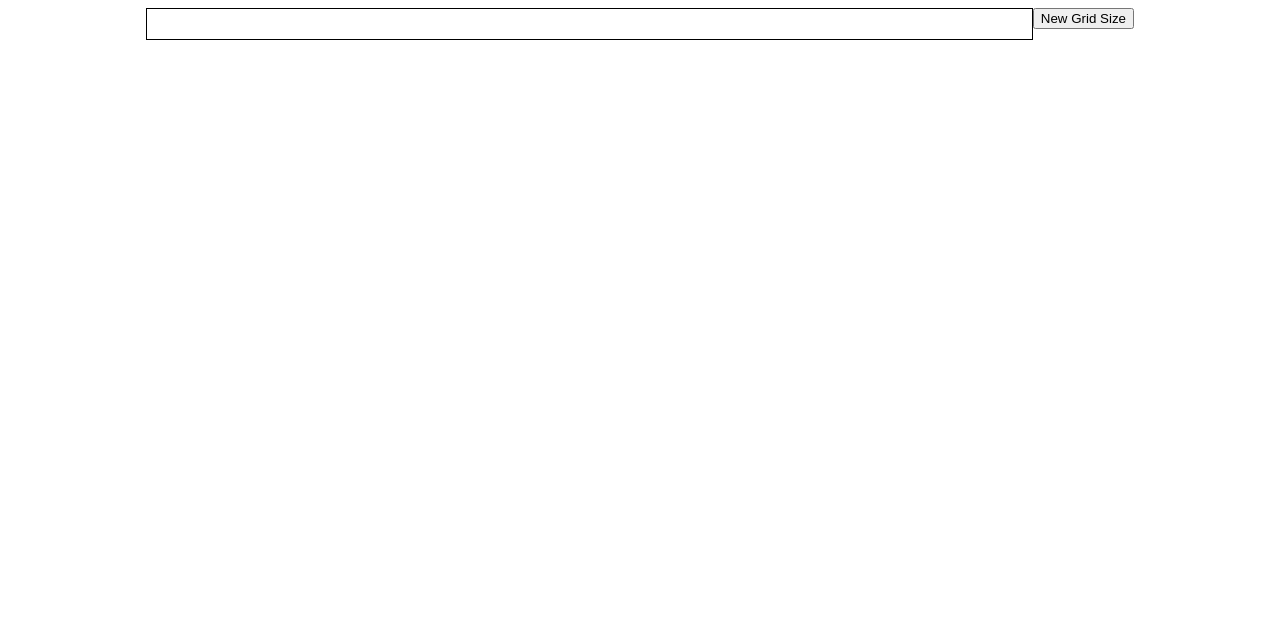
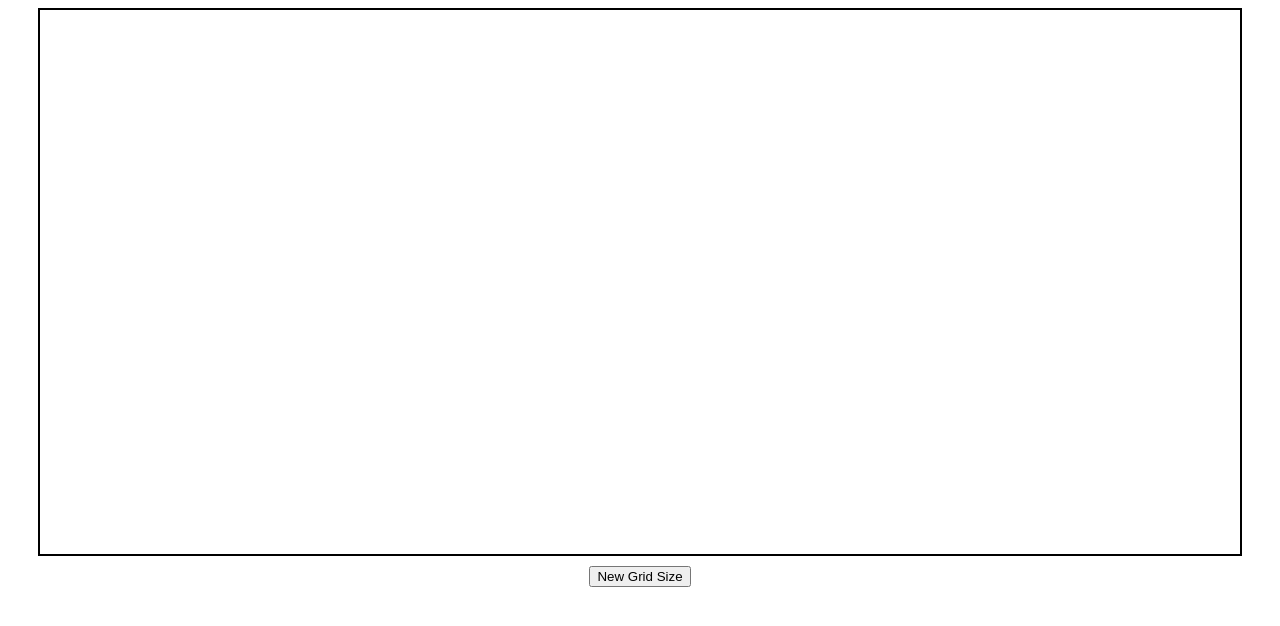
Before and after one commit to NotPedrovisk/EtchASketch, a plain HTML site: page index.html in a window 1280 px wide. Drawn offline with Linux system fonts and the light colour scheme.

Commit message:
ended up changing whole system for drawing grid, now using nested for loops for rows and columns, also changed css

```diff
--- a/scripts.js
+++ b/scripts.js
@@ -1,20 +1,29 @@
 const container = document.querySelector("div");
 
 
-//create a loop maybe for creating 16x16 divs, or 256 total
-let currentDimension = 256
+//create a loop maybe for creating 16x16 divs
+let currentRow = 16
+let currentColumn = 16
 
 function drawGrid(){
-    for(i = 0; i < currentDimension; i++){
-        const newDiv = document.createElement("div");
-        newDiv.setAttribute("class", "testDivs");
+    for(let i = 0; i < currentRow; i++){
+        const newRow = document.createElement("div");
+        newRow.setAttribute("class", "row");
 
-        newDiv.addEventListener("mouseenter", ()=>{
-            newDiv.style.backgroundColor = "black";
-        });
+        for(let n = 0; n < currentColumn; n++){
+            const newColumn = document.createElement("div");
+            newColumn.setAttribute("class", "column");
 
+            newColumn.addEventListener("mouseenter", ()=>{
+                newColumn.style.backgroundColor = "black";
+            });
 
-        container.appendChild(newDiv);
+            newRow.appendChild(newColumn);
+            console.log("1")
+
+        }
+
+        container.appendChild(newRow);
     }
 }
 
@@ -23,8 +32,9 @@ function drawGrid(){
 const popUpButton = document.createElement("button");
 popUpButton.textContent = "New Grid Size";
 popUpButton.addEventListener("click", ()=>{
-    currentDimension = prompt("Enter new Grid dimension 1-100")
-    currentDimension = currentDimension * currentDimension
+    currentRow = prompt("Enter new Grid dimension 1-100")
+    currentColumn = currentRow
+
 
     changeGrid()
 })
--- a/styles.css
+++ b/styles.css
@@ -1,31 +1,29 @@
+
+
+
+
 .container{
-    display:flex;
-    max-width: 70%;
-    border: 1px solid black;
-    justify-content:center;
-    flex-wrap: wrap;
-    flex: 1;
-}
-
-.testDivs{
-    max-height: 20px;
-    max-width: 20px;
-    display:flex;
-    padding:5px;
-    flex-grow:0;
-    flex-shrink: 1;
-
+    max-width: 1200px;
+    margin:0 auto;
+    border:2px solid black;
 
 }
 
+.row{
+    display:flex;
+    gap:2px;
+    margin-bottom: 2px;
+}
 
+.column{
+    flex:1;
+    background-color: white;
+    padding: 1rem 0;
+}
 
-body{
-    display:flex;
-    justify-content: center;
-    align-items: center;
-}
 button{
     display: flex;
-    align-self: flex-start;
+    justify-self: center;
+    margin-top:10px;
+
 }
```
